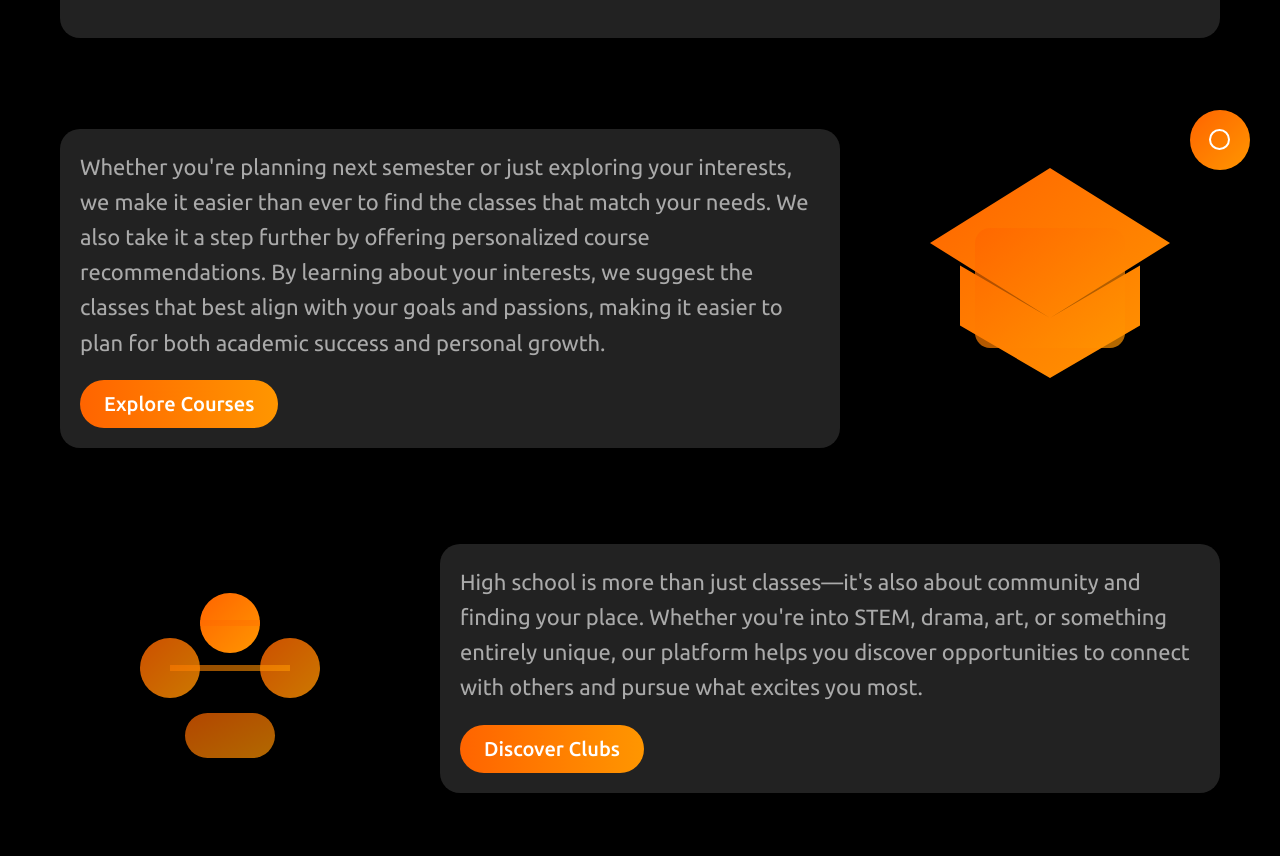
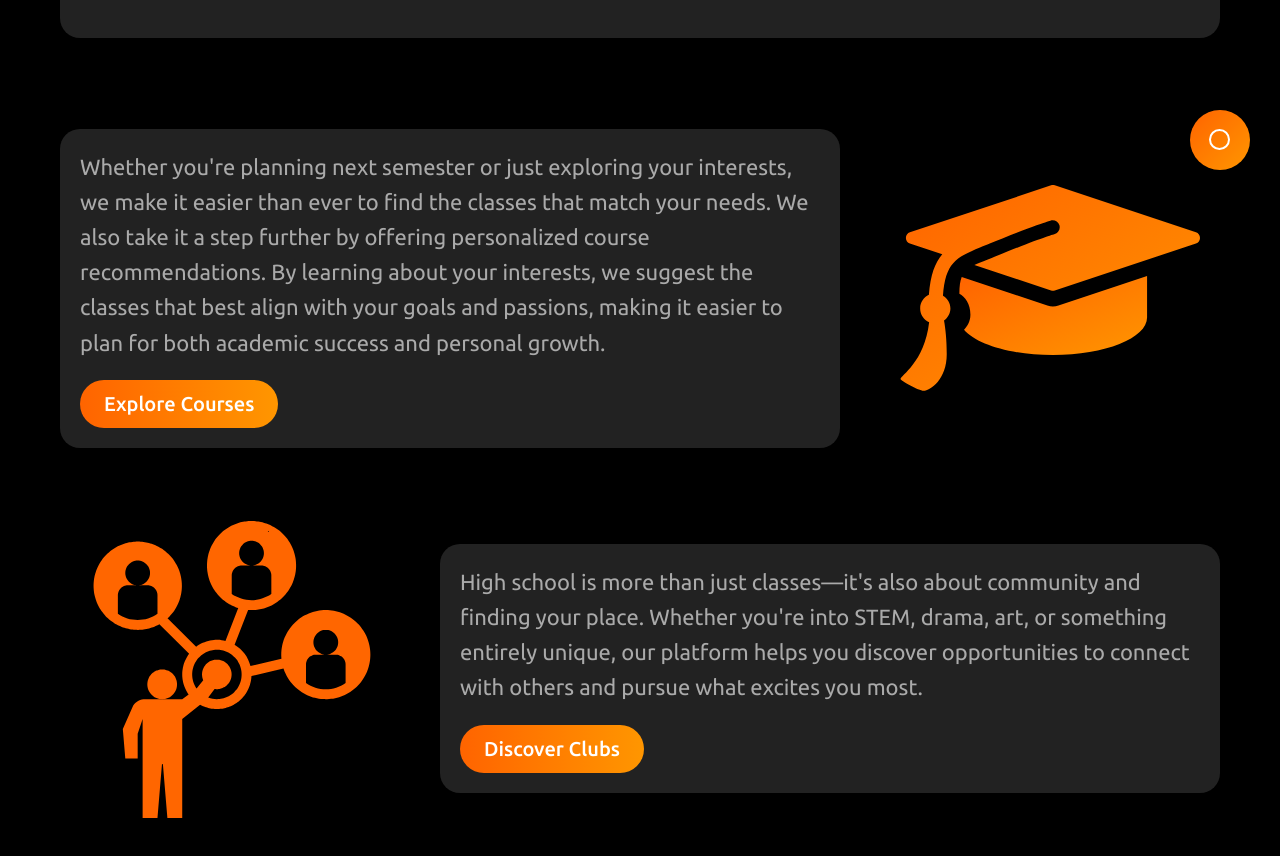
Before and after one commit to NorthvilleEDGE/Mustang-Scholar, a React (Vite) app: page /about in a window 1280 px wide. Shown: the part 600-1456 px from the top of the page. Built offline with nearby package versions, Linux system fonts and the light colour scheme; no server answers.

Commit message:
Improved svgs

```diff
--- a/src/pages/Home.tsx
+++ b/src/pages/Home.tsx
@@ -37,25 +37,7 @@ function Home() {
             </Link>
           </div>
           <div className="image-carousel courses">
-            <svg className="feature-svg" viewBox="0 0 200 200" xmlns="http://www.w3.org/2000/svg">
-              <defs>
-                <linearGradient id="courseGradient" x1="0%" y1="0%" x2="100%" y2="100%">
-                  <stop offset="0%" style={{ stopColor: 'var(--orange)' }} />
-                  <stop offset="100%" style={{ stopColor: 'var(--light-orange)' }} />
-                </linearGradient>
-              </defs>
-              {/* Graduation Cap */}
-              <path
-                fill="url(#courseGradient)"
-                d="M100 20L20 70l80 50 80-50L100 20zM40 85v40l60 35 60-35V85l-60 35-60-35z"
-              />
-              {/* Book */}
-              <path
-                fill="url(#courseGradient)"
-                d="M60 140h80c5.5 0 10-4.5 10-10V70c0-5.5-4.5-10-10-10H60c-5.5 0-10 4.5-10 10v60c0 5.5 4.5 10 10 10z"
-                opacity="0.7"
-              />
-            </svg>
+            <img src="Graduation Cap.svg" alt="Courses" className="feature-svg"/>
           </div>
         </div>
 
@@ -71,27 +53,7 @@ function Home() {
             </Link>
           </div>
           <div className="image-carousel clubs">
-            <svg className="feature-svg" viewBox="0 0 200 200" xmlns="http://www.w3.org/2000/svg">
-              <defs>
-                <linearGradient id="clubGradient" x1="0%" y1="0%" x2="100%" y2="100%">
-                  <stop offset="0%" style={{ stopColor: 'var(--orange)' }} />
-                  <stop offset="100%" style={{ stopColor: 'var(--light-orange)' }} />
-                </linearGradient>
-              </defs>
-              {/* Group of People */}
-              <circle cx="100" cy="70" r="20" fill="url(#clubGradient)" />
-              <circle cx="60" cy="100" r="20" fill="url(#clubGradient)" opacity="0.8" />
-              <circle cx="140" cy="100" r="20" fill="url(#clubGradient)" opacity="0.8" />
-              {/* Connection Lines */}
-              <path
-                d="M80 70L120 70M60 100L140 100"
-                stroke="url(#clubGradient)"
-                strokeWidth="4"
-                opacity="0.6"
-              />
-              {/* Activity Icons */}
-              <rect x="70" y="130" width="60" height="30" rx="15" fill="url(#clubGradient)" opacity="0.7" />
-            </svg>
+            <img src="People Connecting.svg" alt="Clubs" className="feature-svg"/>
           </div>
         </div>
       </section>
--- a/src/styles/AboutUs.css
+++ b/src/styles/AboutUs.css
@@ -77,7 +77,6 @@
 .edge-logo {
   width: 100%;
   height: auto;
-  -webkit-background-clip: inherit;
 }
 
 @media (max-width: 768px) {
```
Also changed, not shown: public/Graduation Cap.svg (added), public/People Connecting.svg (added).
